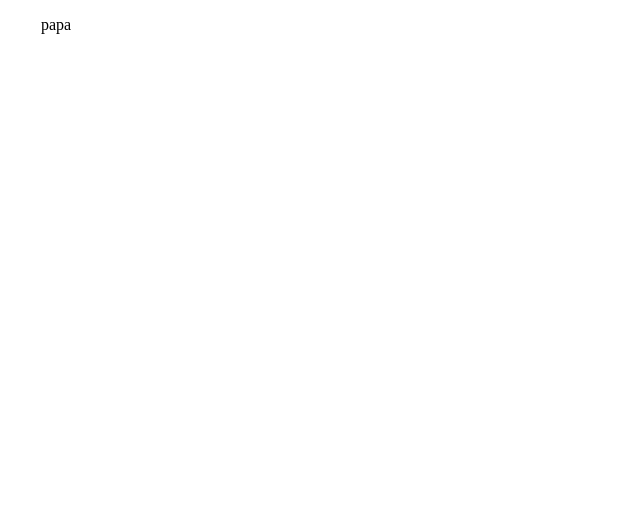
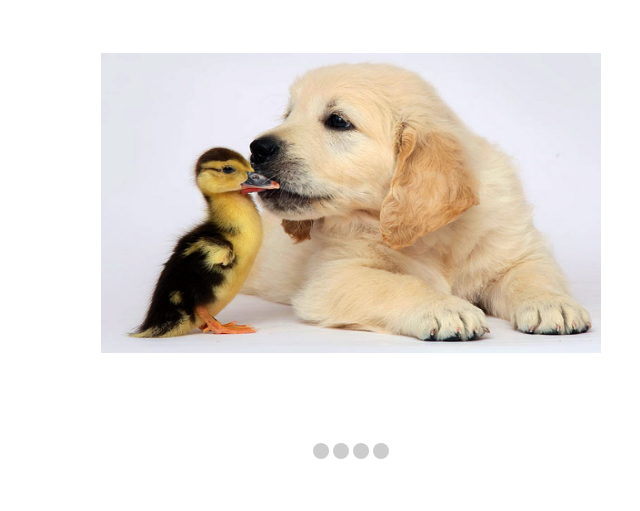
Before and after one commit to florcondori/Slider-JQUERY, a plain HTML site: page index.html in a window 1280 px wide. Shown: the whole page, without its empty margins (7-647 px from the left). Drawn offline with Linux system fonts and the light colour scheme.

Commit message:
cambiando de imagen con las anclas

```diff
--- a/assets/css/main.css
+++ b/assets/css/main.css
@@ -1,3 +1,43 @@
-ul{
-	list-style: none;
+#slider{
+	height: 500px;
+	width: 700px;
+	display: flex;
+	flex-direction: column;
+	justify-content: space-around;
+	align-items: center;
 }
+
+.slider-img{
+	position: relative;
+	height: 300px;
+	width: 500px;
+}
+
+.slider-img > div{
+	position: absolute;
+	top: 0;
+	left: 0;
+	bottom: 0;
+	right: 0;
+}
+
+img{
+	width: 100%;
+	height: 100%;
+}
+
+.controles{
+	position
+}
+
+.controles a{
+	background-color: #ccc;
+	border-radius: 50%;
+	display: inline-block;
+	height: 1rem;
+	width: 1rem;
+}
+
+.controles a.active {
+    background: #3c3c3c;
+}
--- a/assets/js/app.js
+++ b/assets/js/app.js
@@ -1,7 +1,17 @@
 $(document).ready(function(){
-	$("ul li:gt(1)").hide();
+	$(".slider-img div:gt(0)").hide();
 
-	setInterval(function(){
+	/*setInterval(function(){
 		$("ul li:first-child").fadeOut(0).next("li").fadeIn(1000).end().appendTo("ul");
-	}, 4000);
+	}, 5000);*/
+
+	var controles = $(".controles a");
+	controles.each(function(index){
+		$(this).on('click',function(e){
+			e.preventDefault();
+			$(this).parent().children().removeClass("active");
+			$(this).addClass("active");
+			$(".slider-img div:nth-child("+(index+1)+")").fadeIn(1000);
+		});
+	});
 });
--- a/index.html
+++ b/index.html
@@ -6,12 +6,21 @@
 		<link rel="stylesheet" href="assets/css/main.css">
 	</head>
 	<body>
-		<ul>
-			<li>mama</li>
-			<li>papa</li>
-			<li>tio</li>
-			<li>primo</li>
-		</ul>
+		<section id="slider">
+			<div class="slider-img">
+				<div><img src="assets/img/cachorros_1.jpg" alt="cachorros 1"></div>
+				<div><img src="assets/img/cachorros_2.jpg" alt="cachorros 2"></div>
+				<div><img src="assets/img/cachorros_3.jpg" alt="cachorros 3"></div>
+				<div><img src="assets/img/cachorros.jpg" alt="cachorros"></div>
+			</div>
+			<div class="controles">
+				<a href="#"></a>
+				<a href="#"></a>
+				<a href="#"></a>
+				<a href="#"></a>
+			</div>
+		</section>
+
 		<script src="assets/js/jquery-3.2.1.min.js"></script>
 		<script src="assets/js/app.js"></script>
 	</body>
```
Also changed, not shown: assets/img/cachorros.jpg (added), assets/img/cachorros_1.jpg (added), assets/img/cachorros_2.jpg (added), assets/img/cachorros_3.jpg (added).
